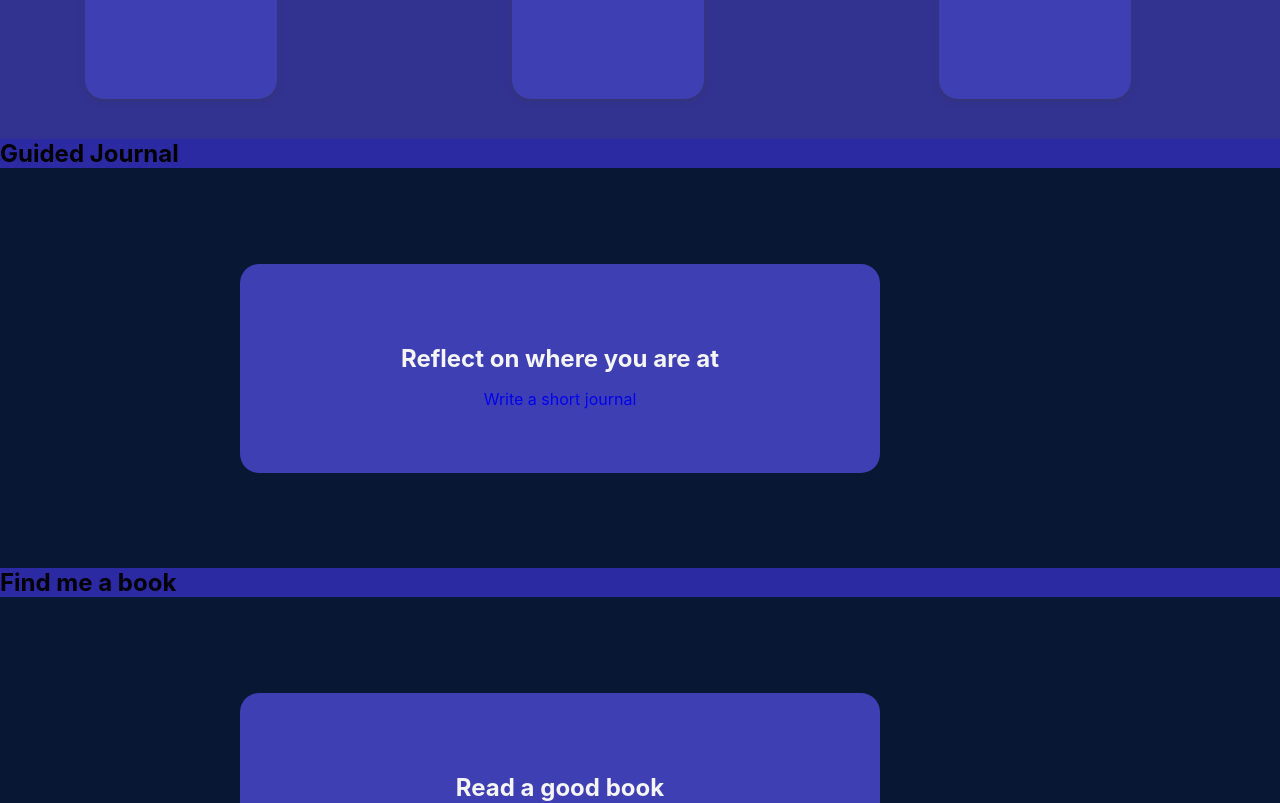
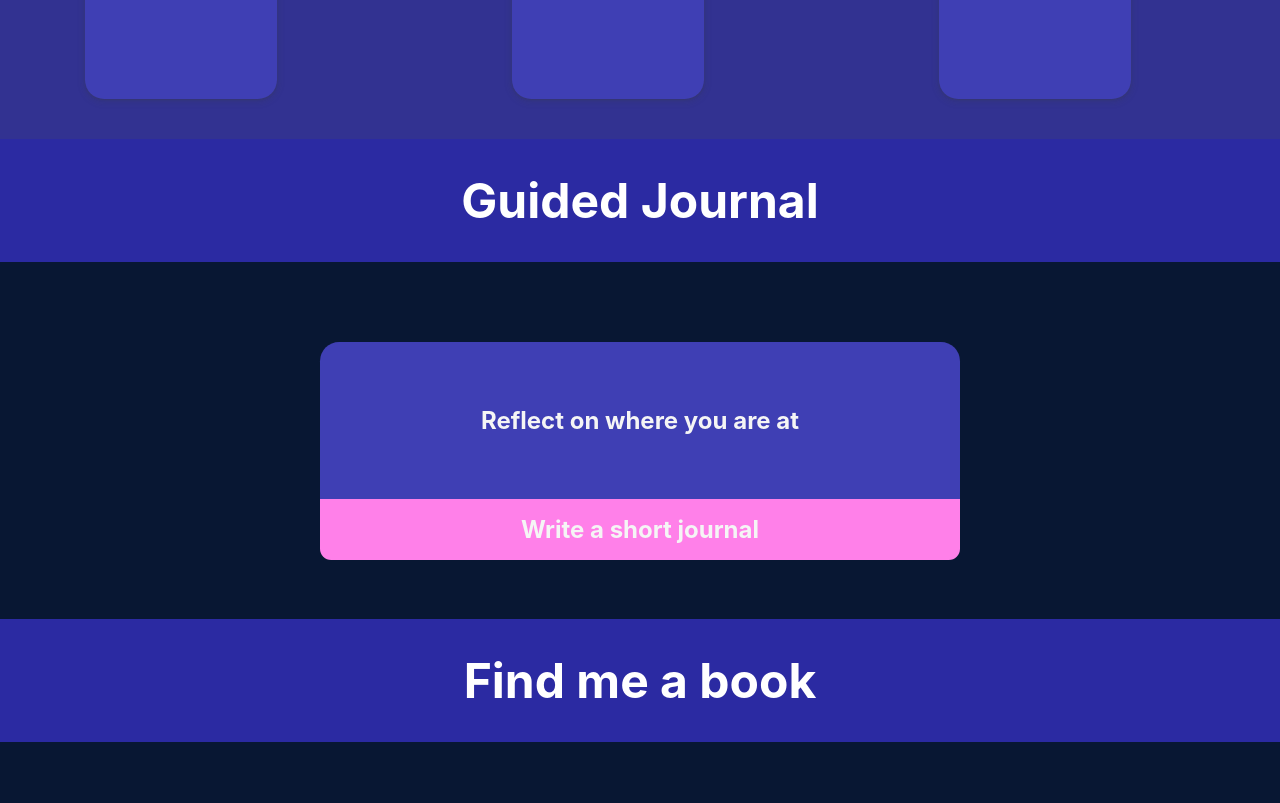
Before and after one commit to debasish-creator/resonate2k21, a React (Create React App) app: page / in a window 1280 px wide. Shown: the part 800-1603 px from the top of the page. Built offline with nearby package versions, Linux system fonts and the light colour scheme.

Commit message:
Changed styling

```diff
--- a/src/components/WideCards/WideCard.js
+++ b/src/components/WideCards/WideCard.js
@@ -11,13 +11,13 @@ const Widecard = ({ heading, subheading, routes }) => {
         <div>{subheading}</div>
       </SingleWideCard> */}
 
-      <SingleWideCard>
-        <h1>{heading}</h1>
+      <Link to={routes}>
+        <SingleWideCard>
+          <h1>{heading}</h1>
 
-        <Link to={routes}>
           <div>{subheading}</div>
-        </Link>
-      </SingleWideCard>
+        </SingleWideCard>
+      </Link>
     </>
   );
 };
@@ -26,62 +26,43 @@ export default Widecard;
 // Don't forget setting minimum and maximum width
 const SingleWideCard = styled.div`
   /* height: 30%; */
+  margin-bottom: 2.5rem;
+  width: 50vw;
+  background-color: #3f3fb4;
+  /* #323291 */
+  /* #040432 */
 
-  width: 50%;
-  background-color: #3f3fb4;
-   /* #323291 */
-   /* #040432 */
-  /* border: 2px solid red; */
-  /* margin-bottom: 2.5rem; */
-  border-radius: 1.2rem;
-  padding: 4rem 0rem;
+  border-radius: 1.2rem 1.2rem 0 0;
+  /* padding: 2rem 0 0 0; */
   position: relative;
   /* Check this line */
-  margin-left:-10rem ;
+  /* margin: auto; */
   text-align: center;
   > h1 {
     color: whitesmoke;
-    /* width: 35%; */
-    /* margin-left: 1.5rem; */
-    /* margin: 1rem 1rem; */
-    padding: 1rem 0.5rem;
 
+    padding: 4rem 0.5rem;
   }
-  >div{
+  & > div {
     background-color: #ff80e9;
     text-align: center;
     color: white;
     position: absolute;
     width: 100%;
-    height: 30%;
+    /* height: 30%; */
     border-radius: 0 0 0.7rem 0.7rem;
-    display: flex;
+    /* display: flex;
     align-items: center;
-    justify-content: center;
+    justify-content: center; */
 
     font-size: 1.5rem;
     color: whitesmoke;
     font-weight: bolder;
+    padding: 1rem 0;
   }
-  &:hover{
+  &:hover {
     transform: scale(1.01);
     box-shadow: rgba(0, 0, 0, 0.3) 0px 19px 38px,
       rgba(0, 0, 0, 0.22) 0px 15px 12px;
   }
-  /* &:after {
-    content: " Write a short journal";
-    background-color: #ff80e9;
-    position: absolute;
-    width: 100%;
-    height: 25%;
-    bottom: 0;
-    /* display: flex;
-    align-items: center;
-    justify-content: center; */
-    /* text-align: center;
-    border-radius: 0 0 0.7rem 0.7rem;
-    font-size: 1.5rem;
-    color: whitesmoke;
-    font-weight: bolder;  */
-  }
 `;
--- a/src/components/WideCards/WideCards.js
+++ b/src/components/WideCards/WideCards.js
@@ -16,14 +16,13 @@ const Widecards = ({ heading, subheading, routes }) => {
 export default Widecards;
 
 const WidecardContainer = styled.div`
-  height: 50vh;
+  /* min-height: 60vh; */
+  height: fit-content;
+  padding: 5rem 0;
   width: 100vw;
 
   background-color: #081733;
   display: flex;
   align-items: center;
   justify-content: center;
-  /* display: grid;
-  place-items: center; */
-  flex-direction: column;
 `;
--- a/src/pages/Home/Home.js
+++ b/src/pages/Home/Home.js
@@ -5,6 +5,7 @@ import Card from "../../components/Cards/Card";
 import Widecards from "../../components/WideCards/WideCards";
 import Widecarddata from "./Widecarddata";
 import { useState } from "react";
+import { display } from "@mui/system";
 function Home() {
   const [data2, setData2] = useState(Widecarddata);
   return (
@@ -58,10 +59,16 @@ function Home() {
 export default Home;
 
 const GuidedJournalContainer = styled.div`
-  display: grid;
-  justify-items: center;
+  /* display: grid;
+  justify-items: center; */
   width: 100%;
   background: #2b2aa2ff;
+  color: white;
+  text-align: center;
+  > article > h1 {
+    font-size: 3rem;
+    padding: 2rem 0;
+  }
 `;
 
 const WidecardContainer = styled.div`
```
